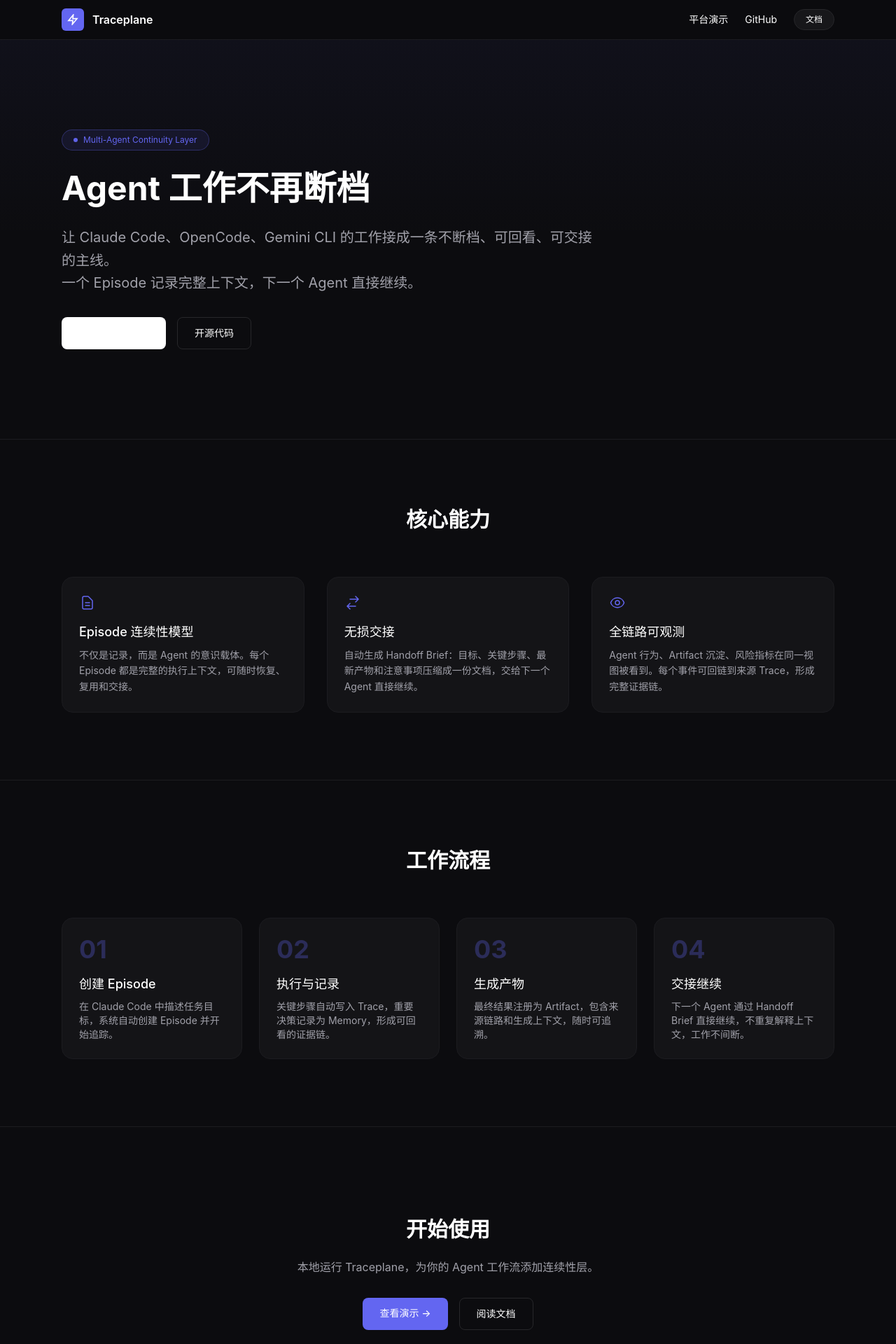
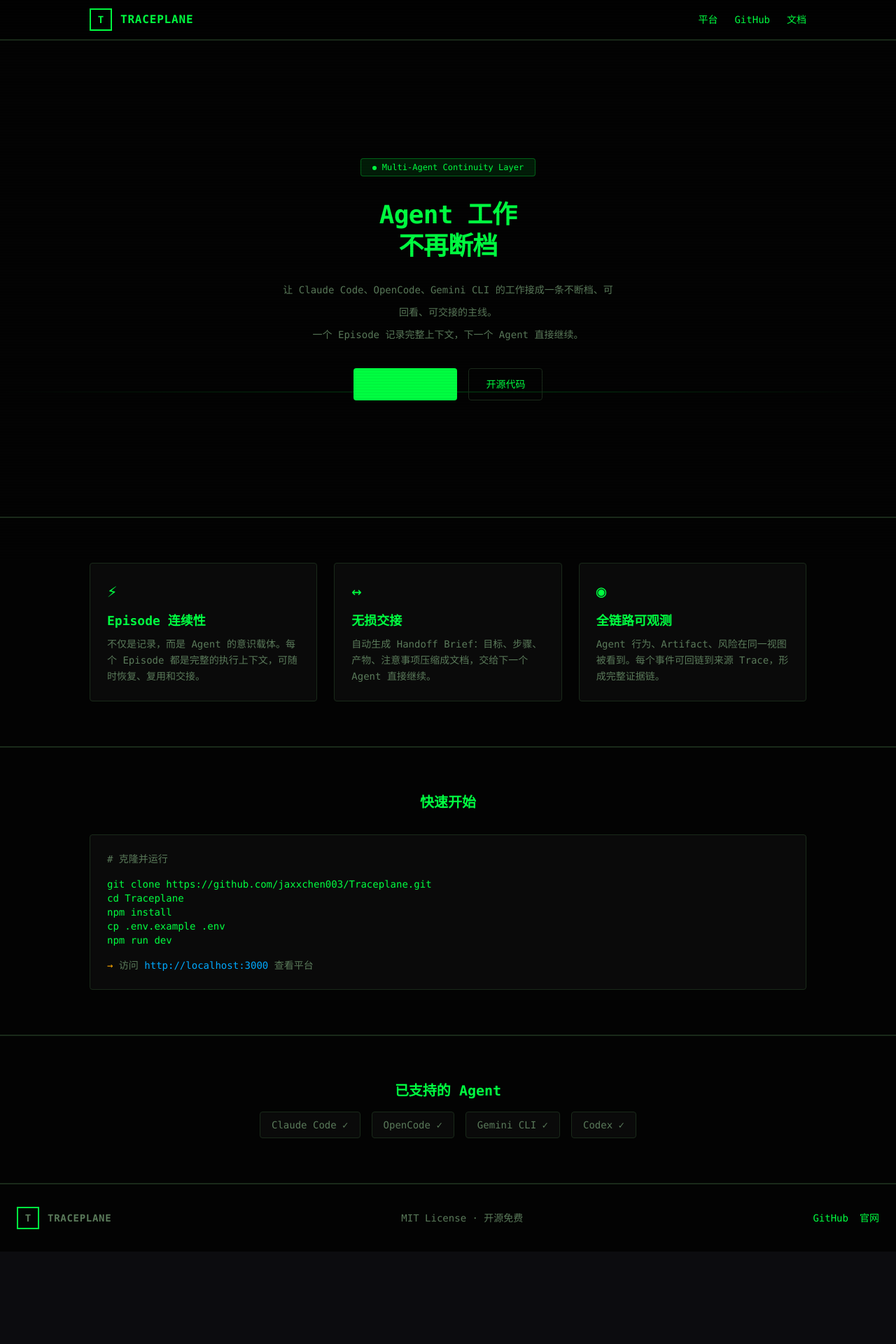
Before and after one commit to jaxxchen003/Traceplane, a Next.js app: page / in a window 1280 px wide. Shown: the top 1920 px of the page at 70% size. After the commit the page ends 1788 px from the top, so only its background shows below. Built offline with nearby package versions, Linux system fonts and the light colour scheme.

Commit message:
fix: restore Terminal Brutalist UI and remove corrupted duplicate code

```diff
--- a/app/page.tsx
+++ b/app/page.tsx
@@ -8,8 +8,7 @@
 
 export default function HomePage() {
   return (
-    <div className="min-h-screen bg-void-950 text-white">
-      {/* Google Analytics */}
+    <div className="min-h-screen bg-[#030303] text-[#00ff41] font-mono">
       <script async src="https://www.googletagmanager.com/gtag/js?id=G-3K6BSYFM2V" />
       <script dangerouslySetInnerHTML={{
         __html: `
@@ -20,192 +19,175 @@
         `
       }} />
 
-      <header className="sticky top-0 z-50 border-b border-void-800 bg-void-950/90 backdrop-blur-md">
-        <nav className="mx-auto flex h-14 max-w-6xl items-center justify-between px-6">
+      <style>{`
+        body {
+          font-family: 'IBM Plex Mono', monospace;
+          background: #030303;
+          color: #00ff41;
+          overflow-x: hidden;
+          line-height: 1.6;
+        }
+        body::after {
+          content: '';
+          position: fixed;
+          inset: 0;
+          background: repeating-linear-gradient(
+            0deg,
+            transparent,
+            transparent 2px,
+            rgba(0, 0, 0, 0.04) 2px,
+            rgba(0, 0, 0, 0.04) 4px
+          );
+          pointer-events: none;
+          z-index: 9999;
+        }
+        .blink { animation: blink 1s step-end infinite; }
+        @keyframes blink { 0%, 100% { opacity: 1; } 50% { opacity: 0; } }
+        .scan-line {
+          position: absolute;
+          left: 0;
+          width: 100%;
+          height: 2px;
+          background: linear-gradient(90deg, transparent, #00ff41, transparent);
+          opacity: 0.15;
+          animation: scanbar 8s linear infinite;
+        }
+        @keyframes scanbar { 0% { top: -5%; } 100% { top: 105%; } }
+        .fade-up { animation: fadeUp 0.6s ease forwards; opacity: 0; }
+        @keyframes fadeUp { from { opacity: 0; transform: translateY(20px); } to { opacity: 1; transform: translateY(0); } }
+        .d1 { animation-delay: 0.1s; }
+        .d2 { animation-delay: 0.2s; }
+        .d3 { animation-delay: 0.3s; }
+        .d4 { animation-delay: 0.4s; }
+        .d5 { animation-delay: 0.5s; }
+        a { color: #00ff41; text-decoration: none; }
+        a:hover { text-decoration: underline; }
+        .text-amber { color: #ffaa00; }
+        .text-blue { color: #00aaff; }
+      `}</style>
+
+      <nav className="sticky top-0 z-50 border-b-2 border-[#1a2a1a] bg-[#030303]/90 backdrop-blur-md px-6 py-3">
+        <div className="mx-auto flex max-w-5xl items-center justify-between">
           <div className="flex items-center gap-3">
-            <div className="flex h-8 w-8 items-center justify-center rounded-md bg-accent">
-              <svg className="h-4 w-4 text-white" viewBox="0 0 24 24" fill="none" stroke="currentColor" strokeWidth="2.5">
-                <path d="M13 2L3 14h9l-1 8 10-12h-9l1-8z" />
-              </svg>
+            <div className="flex h-8 w-8 items-center justify-center border-2 border-[#00ff41]">
+              <span className="text-sm font-bold">T</span>
             </div>
-            <span className="font-semibold">Traceplane</span>
+            <span className="font-bold tracking-wider">TRACEPLANE</span>
           </div>
-          <div className="flex items-center gap-6 text-sm">
-            <Link href="/zh/projects" className="text-ink-faint hover:text-white transition-colors">
-              平台演示
-            </Link>
-            <a href="https://github.com/jaxxchen003/Traceplane" className="text-ink-faint hover:text-white transition-colors">
-              GitHub
-            </a>
-            <a href="https://traceplane.cc" className="rounded-full border border-void-700 bg-white/5 px-4 py-1.5 text-xs hover:border-accent/50 transition-colors">
-              文档
-            </a>
+          <div className="flex gap-6 text-sm">
+            <Link href="/zh/projects" className="text-[#5a7a5a] hover:text-[#00ff41] transition-colors">平台</Link>
+            <a href="https://github.com/jaxxchen003/Traceplane" className="text-[#5a7a5a] hover:text-[#00ff41] transition-colors">GitHub</a>
+            <a href="https://traceplane.cc" className="text-[#5a7a5a] hover:text-[#00ff41] transition-colors">文档</a>
+          </div>
         </div>
       </nav>
-      </header>
 
-      <section className="relative overflow-hidden py-32">
-        <div className="absolute inset-0 bg-gradient-to-b from-accent/5 via-transparent to-transparent" />
-        <div className="relative mx-auto max-w-6xl px-6">
-          <div className="max-w-3xl">
-            <div className="mb-6 inline-flex items-center gap-2 rounded-full border border-accent/30 bg-accent/10 px-4 py-1.5 text-xs text-accent">
-              <span className="h-1.5 w-1.5 rounded-full bg-accent animate-pulse" />
+      <section className="relative min-h-[85vh] flex items-center justify-center overflow-hidden px-6 py-20">
+        <div className="scan-line" />
+        <div className="relative max-w-3xl text-center">
+          <div className="mb-8 fade-up d1">
+            <span className="inline-block rounded border border-[#00ff41]/30 bg-[#00ff41]/10 px-4 py-1 text-xs text-[#00ff41]">
+              <span className="mr-2 inline-block h-1.5 w-1.5 rounded-full bg-[#00ff41]" />
               Multi-Agent Continuity Layer
+            </span>
           </div>
-            <h1 className="mb-6 text-5xl font-bold leading-tight">
-              Agent 工作不再断档
+          <h1 className="mb-6 text-4xl font-bold leading-tight fade-up d2" style={{ letterSpacing: "-0.02em" }}>
+            Agent 工作<br />
+            <span className="text-[#00ff41]">不再断档</span>
           </h1>
-            <p className="mb-8 text-xl text-ink-muted leading-relaxed">
-              让 Claude Code、OpenCode、Gemini CLI 的工作接成一条不断档、可回看、可交接的主线。
-              <br />
+          <p className="mb-8 text-sm leading-8 text-[#5a7a5a] fade-up d3" style={{ maxWidth: 480, margin: "0 auto 2rem" }}>
+            让 Claude Code、OpenCode、Gemini CLI 的工作接成一条不断档、可回看、可交接的主线。<br />
             一个 Episode 记录完整上下文，下一个 Agent 直接继续。
           </p>
-            <div className="flex flex-wrap gap-4">
+          <div className="flex flex-wrap justify-center gap-4 fade-up d4">
             <Link
               href="/zh/projects"
-                className="rounded-lg bg-white px-6 py-3 text-sm font-medium text-void-950 hover:bg-white/90 transition-colors"
+              className="rounded bg-[#00ff41] px-6 py-3 text-sm font-bold text-black hover:bg-[#00cc55] transition-colors"
             >
               查看平台演示 →
             </Link>
             <a
               href="https://github.com/jaxxchen003/Traceplane"
-                className="rounded-lg border border-void-700 px-6 py-3 text-sm font-medium hover:border-void-500 transition-colors"
+              className="rounded border border-[#1a2a1a] px-6 py-3 text-sm hover:border-[#00ff41]/50 transition-colors"
             >
               开源代码
             </a>
           </div>
         </div>
-        </div>
       </section>
 
-      <section className="py-24 border-t border-void-800">
-        <div className="mx-auto max-w-6xl px-6">
-          <h2 className="mb-16 text-center text-3xl font-semibold">核心能力</h2>
-          <div className="grid gap-8 md:grid-cols-3">
-            <FeatureCard
-              icon={
-                <svg className="h-6 w-6" fill="none" viewBox="0 0 24 24" stroke="currentColor">
-                  <path strokeLinecap="round" strokeLinejoin="round" strokeWidth={1.5} d="M9 12h6m-6 4h6m2 5H7a2 2 0 01-2-2V5a2 2 0 012-2h5.586a1 1 0 01.707.293l5.414 5.414a1 1 0 01.293.707V19a2 2 0 01-2 2z" />
-                </svg>
-              }
-              title="Episode 连续性模型"
-              description="不仅是记录，而是 Agent 的意识载体。每个 Episode 都是完整的执行上下文，可随时恢复、复用和交接。"
-            />
-            <FeatureCard
-              icon={
-                <svg className="h-6 w-6" fill="none" viewBox="0 0 24 24" stroke="currentColor">
-                  <path strokeLinecap="round" strokeLinejoin="round" strokeWidth={1.5} d="M8 7h12m0 0l-4-4m4 4l-4 4m0 6H4m0 0l4 4m-4-4l4-4" />
-                </svg>
-              }
-              title="无损交接"
-              description="自动生成 Handoff Brief：目标、关键步骤、最新产物和注意事项压缩成一份文档，交给下一个 Agent 直接继续。"
-            />
-            <FeatureCard
-              icon={
-                <svg className="h-6 w-6" fill="none" viewBox="0 0 24 24" stroke="currentColor">
-                  <path strokeLinecap="round" strokeLinejoin="round" strokeWidth={1.5} d="M15 12a3 3 0 11-6 0 3 3 0 016 0z" />
-                  <path strokeLinecap="round" strokeLinejoin="round" strokeWidth={1.5} d="M2.458 12C3.732 7.943 7.523 5 12 5c4.478 0 8.268 2.943 9.542 7-1.274 4.057-5.064 7-9.542 7-4.477 0-8.268-2.943-9.542-7z" />
-                </svg>
-              }
-              title="全链路可观测"
-              description="Agent 行为、Artifact 沉淀、风险指标在同一视图被看到。每个事件可回链到来源 Trace，形成完整证据链。"
-            />
+      <section className="border-t-2 border-[#1a2a1a] px-6 py-16">
+        <div className="mx-auto max-w-5xl">
+          <div className="grid gap-6 md:grid-cols-3">
+            <div className="rounded border border-[#1a2a1a] bg-[#0a0a0a] p-6">
+              <div className="mb-3 text-2xl">⚡</div>
+              <h3 className="mb-2 text-lg font-bold">Episode 连续性</h3>
+              <p className="text-sm text-[#5a7a5a] leading-relaxed">
+                不仅是记录，而是 Agent 的意识载体。每个 Episode 都是完整的执行上下文，可随时恢复、复用和交接。
+              </p>
+            </div>
+            <div className="rounded border border-[#1a2a1a] bg-[#0a0a0a] p-6">
+              <div className="mb-3 text-2xl">↔</div>
+              <h3 className="mb-2 text-lg font-bold">无损交接</h3>
+              <p className="text-sm text-[#5a7a5a] leading-relaxed">
+                自动生成 Handoff Brief：目标、步骤、产物、注意事项压缩成文档，交给下一个 Agent 直接继续。
+              </p>
+            </div>
+            <div className="rounded border border-[#1a2a1a] bg-[#0a0a0a] p-6">
+              <div className="mb-3 text-2xl">◉</div>
+              <h3 className="mb-2 text-lg font-bold">全链路可观测</h3>
+              <p className="text-sm text-[#5a7a5a] leading-relaxed">
+                Agent 行为、Artifact、风险在同一视图被看到。每个事件可回链到来源 Trace，形成完整证据链。
+              </p>
+            </div>
           </div>
         </div>
       </section>
 
-      <section className="py-24 border-t border-void-800">
-        <div className="mx-auto max-w-6xl px-6">
-          <h2 className="mb-16 text-center text-3xl font-semibold">工作流程</h2>
-          <div className="grid gap-6 md:grid-cols-4">
-            <StepCard
-              number="01"
-              title="创建 Episode"
-              description="在 Claude Code 中描述任务目标，系统自动创建 Episode 并开始追踪。"
-            />
-            <StepCard
-              number="02"
-              title="执行与记录"
-              description="关键步骤自动写入 Trace，重要决策记录为 Memory，形成可回看的证据链。"
-            />
-            <StepCard
-              number="03"
-              title="生成产物"
-              description="最终结果注册为 Artifact，包含来源链路和生成上下文，随时可追溯。"
-            />
-            <StepCard
-              number="04"
-              title="交接继续"
-              description="下一个 Agent 通过 Handoff Brief 直接继续，不重复解释上下文，工作不间断。"
-            />
+      <section className="border-t-2 border-[#1a2a1a] px-6 py-16">
+        <div className="mx-auto max-w-5xl">
+          <h2 className="mb-8 text-center text-xl font-bold">快速开始</h2>
+          <div className="rounded border border-[#1a2a1a] bg-[#0a0a0a] p-6 font-mono text-sm">
+            <div className="mb-4 text-[#5a7a5a]"># 克隆并运行</div>
+            <pre className="overflow-x-auto text-[#00ff41]">{`git clone https://github.com/jaxxchen003/Traceplane.git
+cd Traceplane
+npm install
+cp .env.example .env
+npm run dev`}</pre>
+            <div className="mt-4 text-[#5a7a5a]">
+              <span className="text-[#ffaa00]">→</span> 访问 <span className="text-[#00aaff]">http://localhost:3000</span> 查看平台
+            </div>
           </div>
         </div>
       </section>
 
-      <section className="py-32 border-t border-void-800">
-        <div className="mx-auto max-w-6xl px-6 text-center">
-          <h2 className="mb-6 text-3xl font-semibold">开始使用</h2>
-          <p className="mb-8 text-ink-muted">
-            本地运行 Traceplane，为你的 Agent 工作流添加连续性层。
-          </p>
-          <div className="flex flex-wrap justify-center gap-4">
-            <Link
-              href="/zh/projects"
-              className="rounded-lg bg-accent px-6 py-3 text-sm font-medium text-white hover:bg-accent/90 transition-colors"
-            >
-              查看演示 →
-            </Link>
-            <a
-              href="https://github.com/jaxxchen003/Traceplane"
-              className="rounded-lg border border-void-700 px-6 py-3 text-sm font-medium hover:border-void-500 transition-colors"
-            >
-              阅读文档
-            </a>
+      <section className="border-t-2 border-[#1a2a1a] px-6 py-16">
+        <div className="mx-auto max-w-5xl text-center">
+          <h2 className="mb-4 text-xl font-bold">已支持的 Agent</h2>
+          <div className="flex flex-wrap justify-center gap-4 text-sm text-[#5a7a5a]">
+            <span className="rounded border border-[#1a2a1a] bg-[#0a0a0a] px-4 py-2">Claude Code ✓</span>
+            <span className="rounded border border-[#1a2a1a] bg-[#0a0a0a] px-4 py-2">OpenCode ✓</span>
+            <span className="rounded border border-[#1a2a1a] bg-[#0a0a0a] px-4 py-2">Gemini CLI ✓</span>
+            <span className="rounded border border-[#1a2a1a] bg-[#0a0a0a] px-4 py-2">Codex ✓</span>
           </div>
         </div>
       </section>
 
-      <footer className="border-t border-void-800 py-12">
-        <div className="mx-auto max-w-6xl px-6">
-          <div className="flex flex-col items-center justify-between gap-4 md:flex-row">
+      <footer className="border-t-2 border-[#1a2a1a] px-6 py-8 text-center text-sm text-[#5a7a5a]">
+        <div className="flex flex-col items-center justify-between gap-4 md:flex-row" style={{ maxWidth: "80rem", margin: "0 auto" }}>
           <div className="flex items-center gap-3">
-              <div className="flex h-8 w-8 items-center justify-center rounded-md bg-accent">
-                <svg className="h-4 w-4 text-white" viewBox="0 0 24 24" fill="none" stroke="currentColor" strokeWidth="2.5">
-                  <path d="M13 2L3 14h9l-1 8 10-12h-9l1-8z" />
-                </svg>
+            <div className="flex h-8 w-8 items-center justify-center border-2 border-[#00ff41]">
+              <span className="text-sm font-bold">T</span>
             </div>
-              <span className="font-semibold">Traceplane</span>
+            <span className="font-bold tracking-wider">TRACEPLANE</span>
           </div>
-            <p className="text-sm text-ink-muted">
-              MIT License · 开源免费
-            </p>
-            <div className="flex gap-4 text-sm text-ink-muted">
-              <a href="https://github.com/jaxxchen003/Traceplane" className="hover:text-white transition-colors">GitHub</a>
-              <a href="https://traceplane.cc" className="hover:text-white transition-colors">官网</a>
-            </div>
+          <p>MIT License · 开源免费</p>
+          <div className="flex gap-4">
+            <a href="https://github.com/jaxxchen003/Traceplane" className="hover:text-[#00ff41]">GitHub</a>
+            <a href="https://traceplane.cc" className="hover:text-[#00ff41]">官网</a>
           </div>
         </div>
       </footer>
     </div>
   );
 }
-
-function FeatureCard({ icon, title, description }: { icon: React.ReactNode; title: string; description: string }) {
-  return (
-    <div className="rounded-2xl border border-void-800 bg-white/3 p-6">
-      <div className="mb-4 text-accent">{icon}</div>
-      <h3 className="mb-2 text-lg font-medium">{title}</h3>
-      <p className="text-sm text-ink-muted leading-relaxed">{description}</p>
-    </div>
-  );
-}
-
-function StepCard({ number, title, description }: { number: string; title: string; description: string }) {
-  return (
-    <div className="relative rounded-2xl border border-void-800 bg-white/3 p-6">
-      <div className="mb-4 text-4xl font-bold text-accent/30">{number}</div>
-      <h3 className="mb-2 text-lg font-medium">{title}</h3>
-      <p className="text-sm text-ink-muted">{description}</p>
-    </div>
-  );
-}
```
Lines whose indentation alone changed are shown as unchanged.
